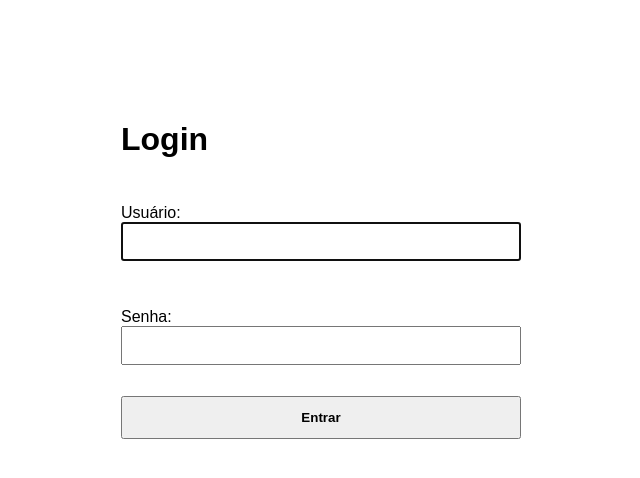
After one commit to caduaquinomorais/solucoes-inventario, a Django app: page /conta/login/ in a window 1280 px wide. The commit adds this page. Shown: the top 478 px of the page, without its empty margins (319-959 px from the left). Run offline with Django 5.2, Linux system fonts and the light colour scheme.

Commit message:
feat: add login e logout

```diff
--- a/config/settings.py
+++ b/config/settings.py
@@ -140,3 +140,7 @@
 # ============================================================
 
 EMAIL_BACKEND = 'django.core.mail.backends.console.EmailBackend'
+
+LOGIN_URL = '/conta/login/'
+LOGIN_REDIRECT_URL = '/movimentacoes/'
+LOGOUT_REDIRECT_URL = '/conta/login/'
--- a/config/urls.py
+++ b/config/urls.py
@@ -4,4 +4,5 @@
 urlpatterns = [
     path('admin/', admin.site.urls),
     path('movimentacoes/', include('movimentacao.urls')),
+    path('conta/', include('django.contrib.auth.urls')),
 ]
--- a/movimentacao/views.py
+++ b/movimentacao/views.py
@@ -1,7 +1,9 @@
+from django.contrib.auth.decorators import login_required
 from django.shortcuts import get_object_or_404,redirect,render
 from .models import Movimentacao
 from .forms import MovimentacaoForm
 
+@login_required
 def lista_movimentacoes(request):
     movimentacoes = Movimentacao.objects.all().order_by('-data_criacao')
 
@@ -11,6 +13,7 @@
         {'movimentacoes': movimentacoes}
     )
 
+@login_required
 def detalhe_movimentacao(request, id):
     movimentacao = get_object_or_404(Movimentacao,id=id)
 
@@ -20,6 +23,7 @@
         {'movimentacao':movimentacao}
     )
 
+@login_required
 def criar_movimentacao(request):
     if request.method == 'POST':
         form = MovimentacaoForm(request.POST, request.FILES)
--- /dev/null
+++ b/templates/registration/login.html
@@ -0,0 +1,65 @@
+<!DOCTYPE html>
+<html lang="pt-BR">
+<head>
+    <meta charset="UTF-8">
+    <meta name="viewport" content="width=device-width, initial-scale=1.0">
+
+    <title>Login</title>
+
+    <style>
+        body {
+            font-family: Arial, sans-serif;
+            max-width: 400px;
+            margin: 80px auto;
+            padding: 20px;
+        }
+
+        h1 {
+            margin-bottom: 30px;
+        }
+
+        form {
+            display: flex;
+            flex-direction: column;
+            gap: 15px;
+        }
+
+        input {
+            width: 100%;
+            padding: 10px;
+            box-sizing: border-box;
+        }
+
+        button {
+            padding: 12px;
+            cursor: pointer;
+            font-weight: bold;
+        }
+
+        .erro {
+            color: #b00020;
+            margin-bottom: 15px;
+        }
+    </style>
+</head>
+
+<body>
+
+    <h1>Login</h1>
+
+    {% if form.errors %}
+        <div class="erro">
+            Usuário ou senha incorretos.
+        </div>
+    {% endif %}
+
+    <form method="post">
+        {% csrf_token %}
+
+        {{ form.as_p }}
+
+        <button type="submit">Entrar</button>
+    </form>
+
+</body>
+</html>
```
Also changed, not shown: movimentacao/templates/movimentacao/detalhe.html (+8 -0 lines), movimentacao/templates/movimentacao/lista.html (+8 -0 lines).
